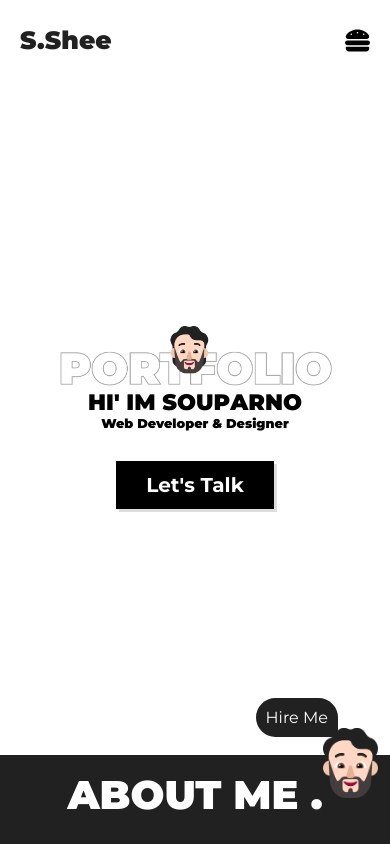
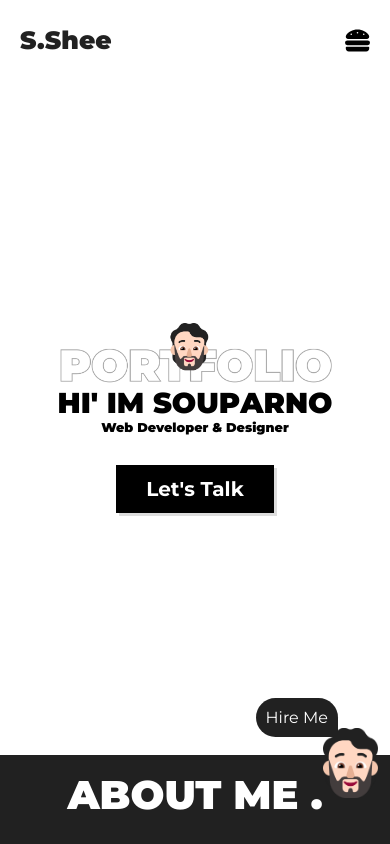
Before and after one commit to SouparnoShee/portfolio2025, a React (Vite) app: page / in a window 390 px wide. Shown: the top 844 px of the page. Built offline with nearby package versions, Linux system fonts and the light colour scheme.

Commit message:
Update styles.scss

```diff
--- a/src/components/animations/titleanimation/styles.scss
+++ b/src/components/animations/titleanimation/styles.scss
@@ -12,7 +12,7 @@
     font-size: 2.2em;
   }
   @media (max-width: 450px) {
-    font-size: 1.4em;
+    font-size: 1.8em;
   }
   &:hover {
     animation: animated 0.6s;
```
